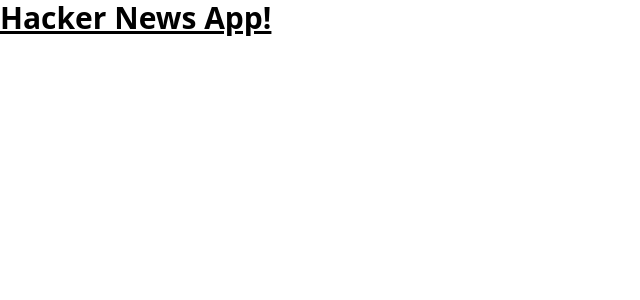
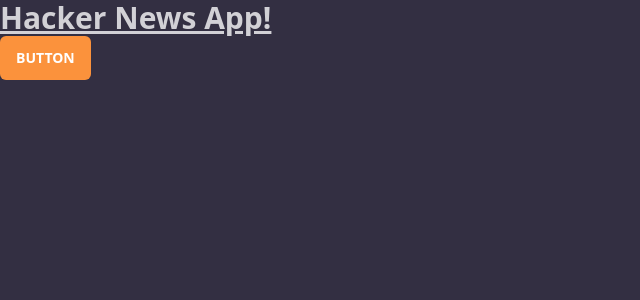
Before and after one commit to AM1010101/svelte-hacker-news, a SvelteKit app: page / in a window 1280 px wide. Shown: the top 300 px of the page, without its empty margins (0-640 px from the left). Built offline with nearby package versions, Linux system fonts and the light colour scheme.

Commit message:
daisy ui

```diff
--- a/package.json
+++ b/package.json
@@ -13,6 +13,7 @@
 		"@sveltejs/adapter-auto": "^2.0.0",
 		"@sveltejs/kit": "^1.20.4",
 		"autoprefixer": "^10.4.16",
+		"daisyui": "^3.9.2",
 		"postcss": "^8.4.31",
 		"svelte": "^4.0.5",
 		"svelte-check": "^3.4.3",
--- a/src/routes/+page.svelte
+++ b/src/routes/+page.svelte
@@ -1 +1,7 @@
 <h1 class="text-3xl font-bold underline">Hacker News App!</h1>
+
+<button
+  class="inline-block cursor-pointer rounded-md bg-primary px-4 py-3 text-center text-sm font-semibold uppercase text-white transition duration-200 ease-in-out hover:bg-gray-900"
+>
+  Button
+</button>
--- a/tailwind.config.js
+++ b/tailwind.config.js
@@ -4,5 +4,22 @@
   theme: {
     extend: {},
   },
-  plugins: [],
+  daisyui: {
+    themes: [
+      {
+        mytheme: {
+          primary: '#fb923c',
+          secondary: '#fed7aa',
+          accent: '#e5e7eb',
+          neutral: '#1e141f',
+          'base-100': '#332f42',
+          info: '#f3f4f6',
+          success: '#d9f99d',
+          warning: '#fda4af',
+          error: '#be123c',
+        },
+      },
+    ],
+  },
+  plugins: [require('daisyui')],
 };
```
Also changed, not shown: 2 other files (tests, documents, lock files or other folders).
